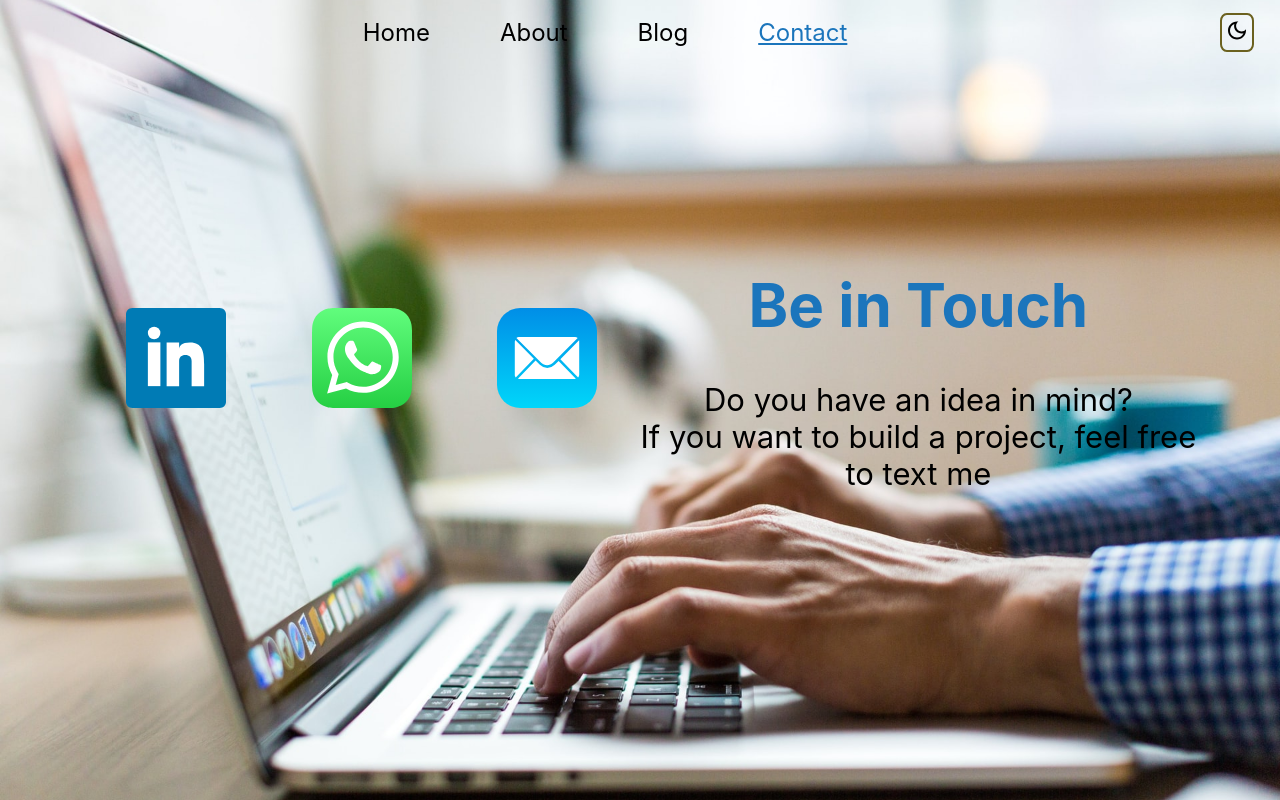
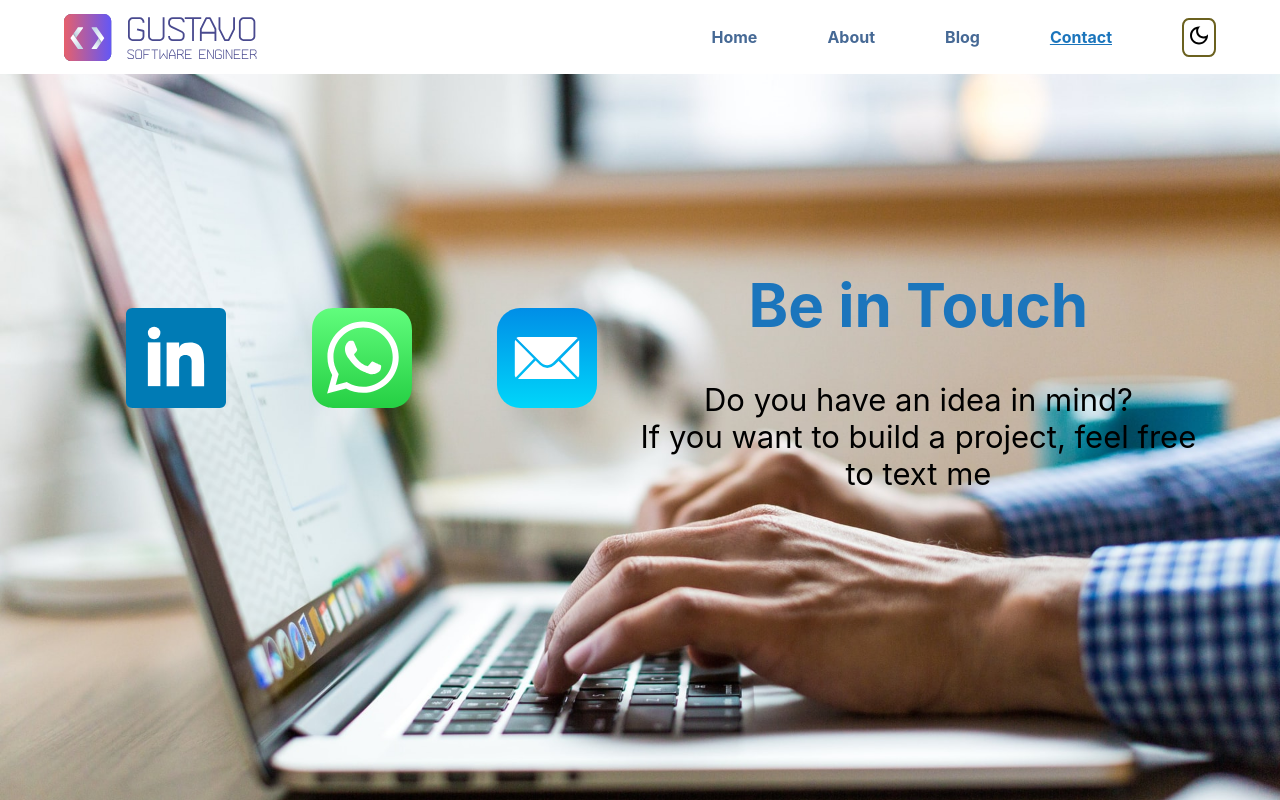
Before and after one commit to gustavo-gomez/portfolio, a React (Create React App) app: page /contact in a window 1280 px wide. Built offline with nearby package versions, Linux system fonts and the light colour scheme.

Commit message:
new Header design

```diff
--- a/src/components/Header.jsx
+++ b/src/components/Header.jsx
@@ -5,38 +5,7 @@ import {useDispatch, useSelector} from 'react-redux';
 import {LANGUAGES_TEXT} from "../util/Languages";
 import Icon, {ICON_TYPE} from "../util/Icon";
 import {useLocation, useNavigate} from "react-router-dom";
-import {useState} from "react";
-
-const WebHeader = ({language, isDarkMode, onChangeLightMode, onClickNav, location}) => {
-  return (
-    <div className={`header-container ${isDarkMode ? 'darkMode' : ''}`}>
-      <div className={'sections-container'}>
-        {
-          LANGUAGES_TEXT[language].sections.map(section => {
-            return (
-              <span
-                key={section.id}
-                onClick={() => onClickNav(section.id)}
-                className={`section-title ${section.id === location.pathname ? 'selected-section' : ''}`}
-              >
-                {section.name}
-              </span>
-            )
-          })
-        }
-      </div>
-      <div className={'settings-container'}>
-        <div className={'dark-mode-switch'}>
-          <Icon
-            iconType={isDarkMode ? ICON_TYPE.SUN : ICON_TYPE.MOON}
-            onClick={onChangeLightMode}
-            className={`light-dark-icon ${isDarkMode ? 'yellow' : ''}`}
-          />
-        </div>
-      </div>
-    </div>
-  )
-}
+import Logo from "../common/logo";
 
 const Header = () => {
 
@@ -46,7 +15,6 @@ const Header = () => {
   const location = useLocation();
   const navigate = useNavigate();
   const isDarkMode = themeColor === 'dark'
-  const [isMenuOpen, setIsMenuOpen] = useState(false)
 
   // const onChangeLanguage = (language) => {
   //   ReactGA.event({
@@ -66,13 +34,33 @@ const Header = () => {
 
   return (
     <>
-        <WebHeader
-          language={language}
-          location={location}
-          onChangeLightMode={onChangeLightMode}
-          onClickNav={onClickNav}
-          isDarkMode={isDarkMode}
-        />
+      <div className={`header ${isDarkMode ? 'darkMode' : ''}`}>
+        <div className='header-body'>
+          <Logo/>
+          <div className={'sections-container'}>
+            {
+              LANGUAGES_TEXT[language].sections.map(section => {
+                return (
+                  <span
+                    key={section.id}
+                    onClick={() => onClickNav(section.id)}
+                    className={`section-title ${section.id === location.pathname ? 'selected-section' : ''}`}
+                  >
+                {section.name}
+              </span>
+                )
+              })
+            }
+            <div className={'dark-mode-switch'}>
+              <Icon
+                iconType={isDarkMode ? ICON_TYPE.SUN : ICON_TYPE.MOON}
+                onClick={onChangeLightMode}
+                className={`light-dark-icon ${isDarkMode ? 'yellow' : ''}`}
+              />
+            </div>
+          </div>
+        </div>
+      </div>
     </>
 
   );
--- a/src/scss/components/header.scss
+++ b/src/scss/components/header.scss
@@ -1,13 +1,21 @@
 @import '../abstracts/variables';
 @import '../abstracts/placeholders';
 
-.header-container {
+.header {
   position: fixed;
   width: 100%;
   height: 4rem;
-  right: 0;
-  @extend %display-flex-center;
-  color: $letters;
+  background: $light_background;
+  display: flex;
+  align-items: center;
+  color: #466995;
+  justify-content: center;
+  padding: 5px 0;
+
+  .header-body {
+    justify-content: space-between;
+    display: flex;
+    width: 90%;
 
     .sections-container {
       display: flex;
@@ -15,31 +23,19 @@
       align-items: center;
 
       .section-title {
+        font-style: normal;
+        font-weight: 700;
+        font-size: 16px;
+        line-height: 19px;
+        letter-spacing: 0;
+        text-align: center;
         margin-right: 70px;
-      font-size: 1.5rem;
         cursor: pointer;
       }
 
       .selected-section {
         text-decoration: underline;
         color: $blue_principal;
-    }
-  }
-
-  .settings-container {
-    right: 2%;
-    position: fixed;
-    display: flex;
-    align-items: center;
-
-    .selected-language {
-      text-decoration: underline;
-      color: $blue_principal;
-    }
-
-    .language-option {
-      margin: 0 10px;
-      cursor: pointer;
       }
 
       .dark-mode-switch {
@@ -48,120 +44,13 @@
       }
     }
   }
-
-.header-container-mobile {
-  position: fixed;
-  top: 10px;
-  right: 10px;
-  color: $letters;
-  display: flex;
-  justify-content: space-between;
-  align-items: center;
-  flex-direction: column;
-
-  .menu-mobile-icon {
-    background-color: transparent;
-    svg {
-      width: 40px;
-    }
-
-    margin-bottom: 20px;
-    //cursor: pointer;
-  }
-
-  .menu-options {
-    font-size: 1.5em;
-    align-items: center;
-    justify-content: center;
-    flex-direction: column;
-    display: none;
-
-    button {
-      //opacity: 0;
-      //transform: scale(0.5) translateY(-40px) translateX(0px);
-
-    }
-
-    .menu-item {
-      all: unset;
-      flex-grow: 1;
-      z-index: 100;
-      display: flex;
-      cursor: pointer;
-      position: relative;
-      border-radius: 50%;
-      align-items: center;
-      will-change: transform;
-      justify-content: center;
-      transition: transform var(--timeOut, var(--duration));
-
-
-      &::before {
-        content: "";
-        z-index: -1;
-        width: 4.2em;
-        height: 4.2em;
-        border-radius: 50%;
-        position: absolute;
-        transform: scale(0);
-        transition: background-color var(--duration), transform var(--duration);
-      }
-
-      .menu-icon {
-        width: 45px;
-        stroke: black;
-        fill: transparent;
-        stroke-width: 1px;
-        stroke-miterlimit: 10;
-        stroke-linecap: round;
-        stroke-linejoin: round;
-        stroke-dasharray: 400;
-      }
-    }
-
-    .active::before {
-      transform: scale(0.5);
-      //background-color: $blue_principal;
-    }
-
-    .active .menu-icon {
-      animation: strok 1s reverse;
-      stroke: $blue_principal;
-    }
-  }
-
-  .opened {
-    display: flex;
-    //button{
-    //  opacity: 1 !important;
-    animation: 1.1s ease-out 0s 1 slideUpToDown;
-    //}
-  }
-}
-
-@keyframes slideUpToDown {
-  0% {
-    transform: translateY(-10%);
-    opacity: 0;
-  }
-  100% {
-    transform: translateY(0%);
-    opacity: 1;
-  }
-}
-
-@keyframes strok {
-  100% {
-    stroke-dashoffset: 400;
-  }
 }
 
 .darkMode {
-  .sections-container {
-    .menu {
-      .menu-item svg {
-        stroke: white !important;
+  background: $background_dark;
+  color: $letters_dark_mode !important;
 }
-    }
-  }
-}
+
+//@media (max-width: #{$screen-sm}) {
+//
+//}
```
Lines whose indentation alone changed are shown as unchanged.
